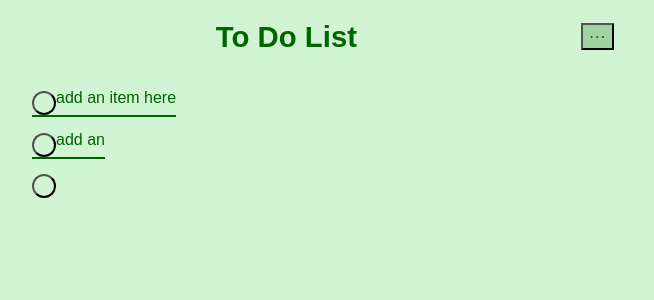
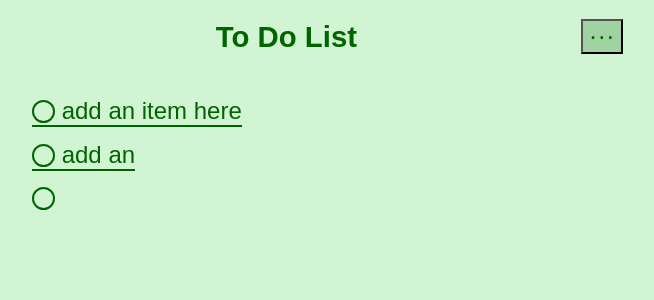
Before and after one commit to valentinavallalta/cs124-lab2, a React (Create React App) app: page / in a window 1280 px wide. Shown: the top 300 px of the page, without its empty margins (8-662 px from the left). Built offline with nearby package versions, Linux system fonts and the light colour scheme.

Commit message:
making buttons prettier and aligned

```diff
--- a/src/App.css
+++ b/src/App.css
@@ -1,8 +1,8 @@
 body {
-  font-size: 10pt;
+  font-size: 15pt;
   /*200%*/
   /*display: grid;
-  grid-template-columns: 20pt auto 20pt;
+  grid-template-columns: 20pt auto 20pt;n
   grid-template-rows: 150px auto;*/
   color: darkgreen;
   background-color: #d1f5d3;
--- a/src/Item.css
+++ b/src/Item.css
@@ -1,36 +1,35 @@
 .completed {
     color: #8ab28a;
-
     text-decoration: line-through;
     z-point: 1;
-
     border-bottom: 2px solid darkgreen;
 }
 
 .editing {
     background: #a1d2a1;
-
     border-bottom: 2px solid darkgreen;
 }
 
 .uncompleted {
     list-style-type: none;
-
     border-bottom: 2px solid darkgreen;
 }
 
 .uncompleted button {
+    border: 2px solid darkgreen;
     border-radius: 50%;
-    padding: 10px;
+    padding: 17px;
+    padding-bottom: 2px;
+    padding-left:2px;
     background: #d1f5d3;
+
 }
 
 .completed button {
-    border: none;
+    border: 2px solid #8ab28a;
     border-radius: 50%;
-    padding: 10px;
+    padding: 17px;
+    padding-bottom: 2px;
+    padding-left:2px;    background: #8ab28a;
+
 }
-
-.empty {
-    color: #8ab28a;
-}
--- a/src/Item.js
+++ b/src/Item.js
@@ -6,7 +6,7 @@ function Item(props) {
     *                  class (what class it is, i.e. uncompleted / completed / empty */
     return (<li className= {props.class}>
         <button onClick={() => props.onItemCompleted(props.id)}></button>
-        {props.content} </li>);
+        {"  "+props.content} </li>);
 }
 
 export default Item;
--- a/src/List.css
+++ b/src/List.css
@@ -24,8 +24,12 @@
     width: 125px;
 }
 
+/*#8ab28a different color option for button*/
 .empty button {
+    border: 2px solid darkgreen;
     border-radius: 50%;
-    padding: 10px;
-    background: #d1f5d3;
+    padding: 17px;
+    padding-bottom: 2px;
+    padding-left:2px;    background: #d1f5d3;
+
 }
```
